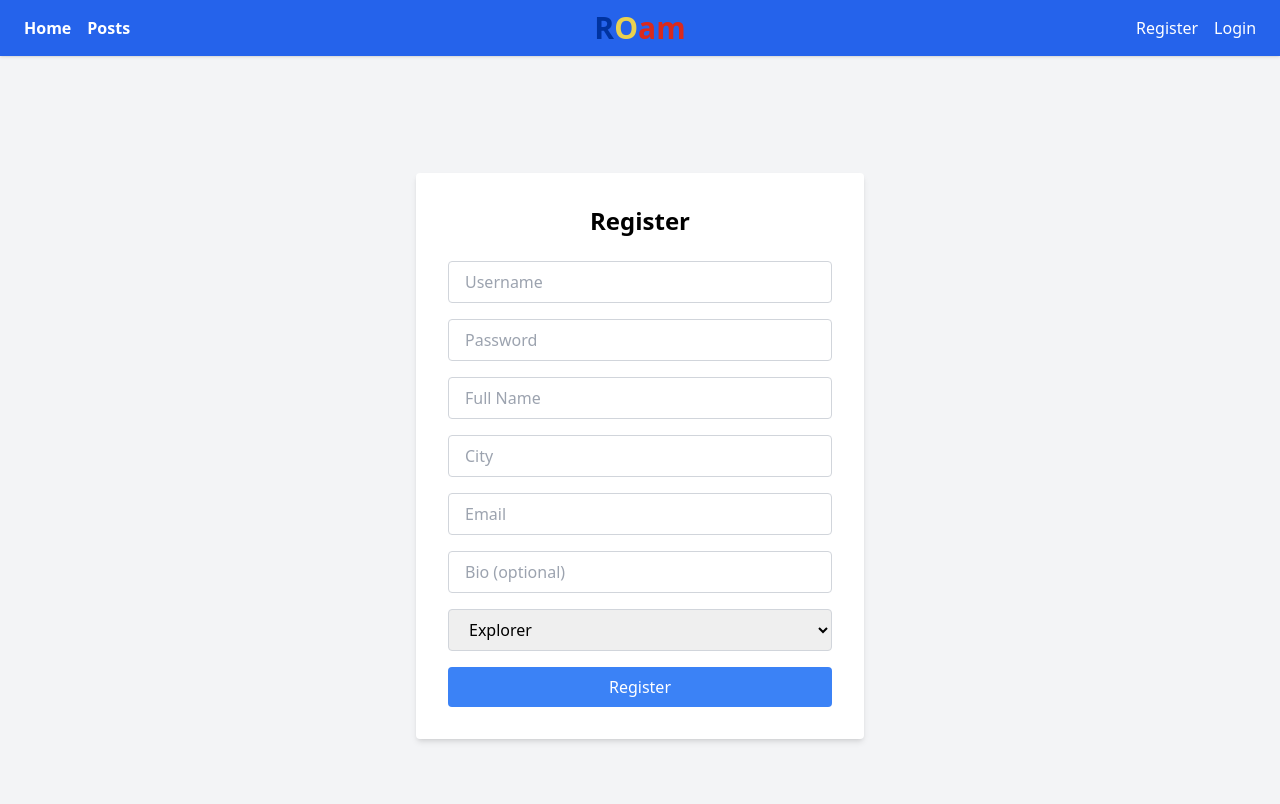
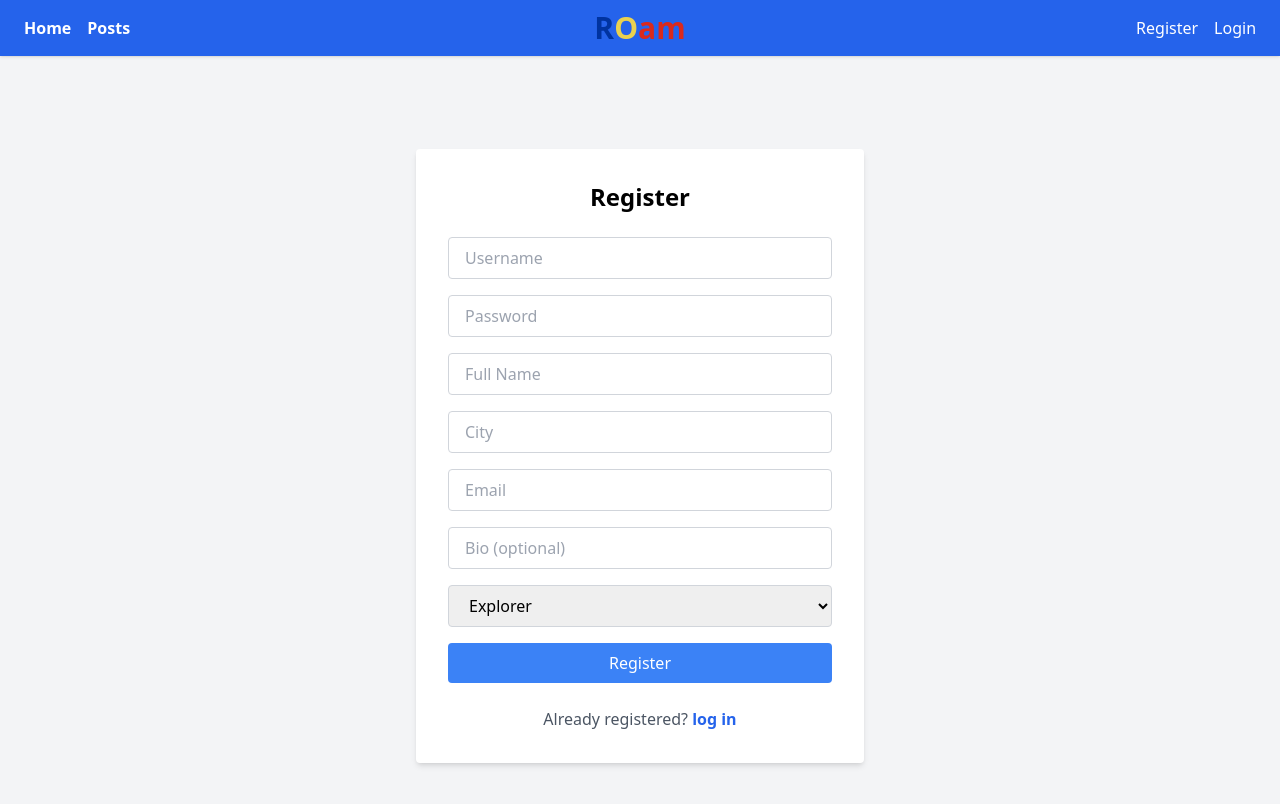
Before and after one commit to branisted/ROam, a React (Vite) app in the folder frontend/: page /register in a window 1280 px wide. Shown: the top 804 px of the page. Built offline with nearby package versions, Linux system fonts and the light colour scheme; no server answers.

Commit message:
Added text at the bottom of register page

```diff
--- a/frontend/src/pages/Register.jsx
+++ b/frontend/src/pages/Register.jsx
@@ -1,6 +1,6 @@
 import { useState } from 'react';
 import axios from 'axios';
-import { useNavigate } from 'react-router-dom';
+import { useNavigate, Link } from 'react-router-dom';
 
 function Register() {
     const navigate = useNavigate();
@@ -117,6 +117,12 @@
                     </button>
                 </form>
                 {error && <p className="text-red-500 mt-4 text-center">{error}</p>}
+                <div className="mt-6 text-center text-gray-600">
+                    Already registered?{' '}
+                    <Link to="/login" className="text-blue-600 font-semibold hover:underline">
+                        log in
+                    </Link>
+                </div>
             </div>
         </div>
     );
```
